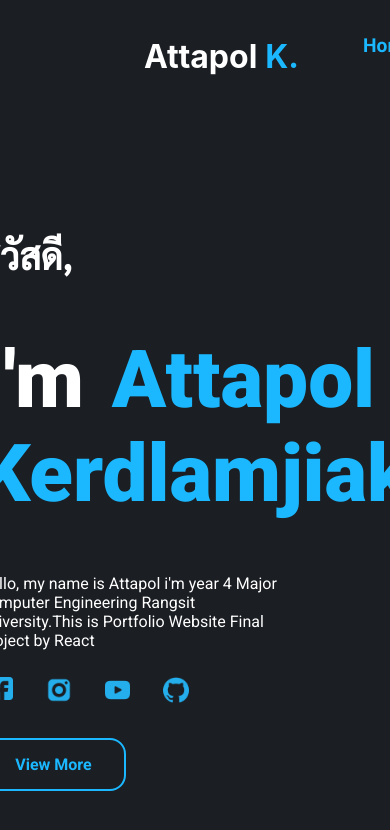
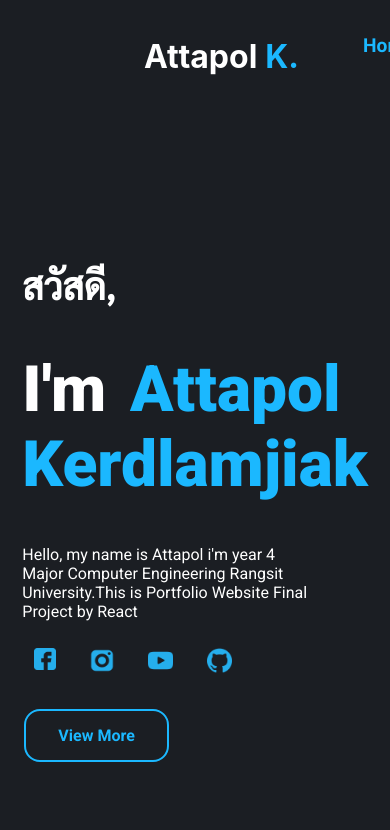
Before and after one commit to attapol2ten/Final-Project-CPE499, a React (Create React App) app: page / in a window 390 px wide. Shown: the top 830 px of the page. Built offline with nearby package versions, Linux system fonts and the light colour scheme.

Commit message:
Update Home.css

```diff
--- a/src/components/Home.css
+++ b/src/components/Home.css
@@ -84,3 +84,19 @@ ul {
   box-shadow: 0px 10px 39px 5px rgba(27, 183, 255, 0.22);
   transition: 0.4s;
 }
+@media only screen and (max-width: 980px) {
+  .contentLeft{
+    flex-direction: column;
+    width: 400px;
+  }
+  .h1ContentLeft {
+    font-size: 4rem;
+  }
+  .textContent {
+    width: 85%;
+  }
+  ul {
+   flex-direction: row;
+
+  }
+}
```
